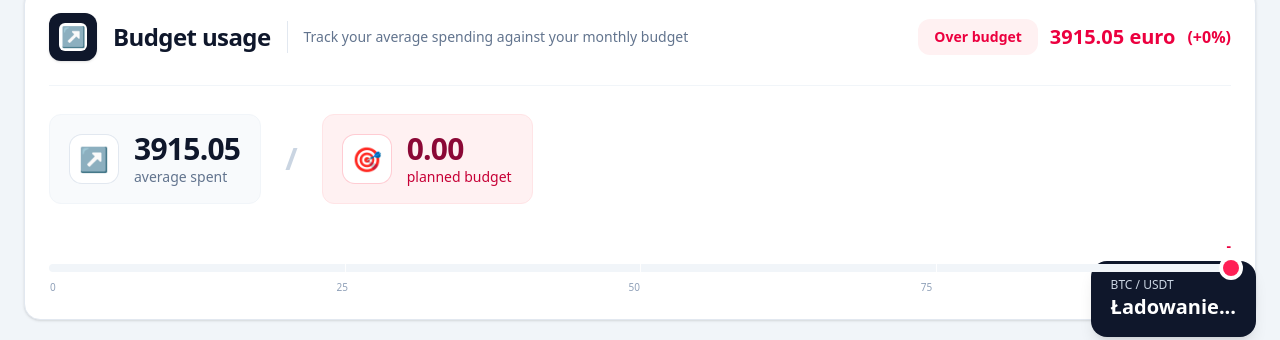
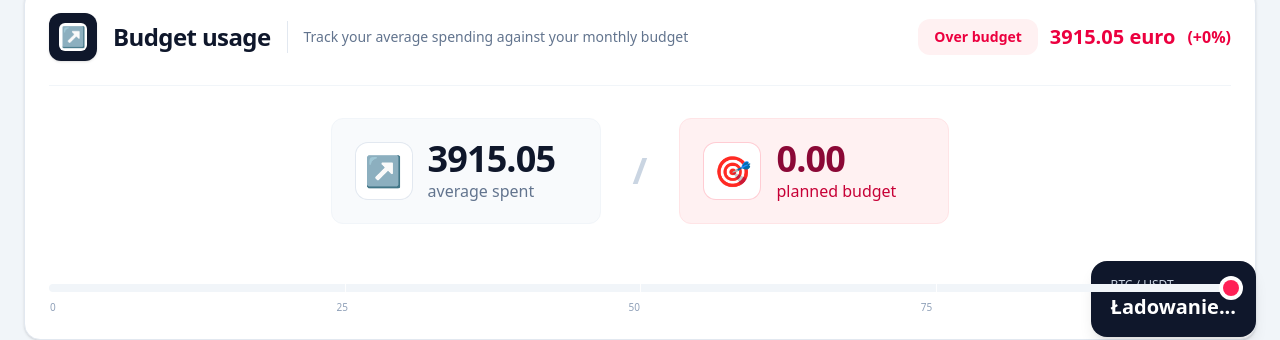
Before and after one commit to oleksaGrzegorz/budget-app, a React (Vite) app: page / in a window 1280 px wide. Shown: the part 399-739 px from the top of the page. Built offline with nearby package versions, Linux system fonts and the light colour scheme; no server answers.

Commit message:
refactor: enhance layout and styling of BudgetUsageSummary component for improved visuals and responsiveness

```diff
--- a/src/components/BudgetUsageSummary/BudgetUsageSummary.tsx
+++ b/src/components/BudgetUsageSummary/BudgetUsageSummary.tsx
@@ -30,7 +30,6 @@ export const BudgetUsageSummary = ({
       : null;
 
   const remaining = plannedBudget - spentAverage;
-
   const isOverBudget = remaining < 0;
 
   const overPercent =
@@ -109,44 +108,44 @@ export const BudgetUsageSummary = ({
         </div>
       </div>
 
-      <div className="mt-7 flex flex-col gap-4 sm:flex-row sm:flex-wrap sm:items-center sm:gap-6">
-        <div className="flex w-full items-center gap-4 rounded-xl border border-slate-100 bg-slate-50 px-4 py-4 sm:w-auto sm:px-5">
-          <div className="flex h-11 w-11 shrink-0 items-center justify-center rounded-xl bg-white text-2xl text-slate-500 ring-1 ring-slate-200 sm:h-12 sm:w-12">
+      <div className="mt-8 flex flex-col gap-4 lg:flex-row lg:items-center lg:justify-center lg:gap-8">
+        <div className="flex w-full items-center gap-4 rounded-xl border border-slate-100 bg-slate-50 px-4 py-4 sm:px-5 lg:w-auto lg:min-w-[270px] lg:px-6 lg:py-5">
+          <div className="flex h-11 w-11 shrink-0 items-center justify-center rounded-xl bg-white text-2xl text-slate-500 ring-1 ring-slate-200 sm:h-12 sm:w-12 lg:h-14 lg:w-14 lg:text-3xl">
             ↗
           </div>
 
           <div>
-            <div className="text-2xl font-bold tracking-tight text-slate-900 sm:text-3xl">
+            <div className="text-2xl font-bold tracking-tight text-slate-900 sm:text-3xl lg:text-4xl">
               {spentAverage.toFixed(2)}
             </div>
 
-            <div className="text-sm font-medium text-slate-500">
+            <div className="text-sm font-medium text-slate-500 lg:text-base">
               average spent
             </div>
           </div>
         </div>
 
-        <div className="hidden text-3xl font-semibold text-slate-300 sm:block">
+        <div className="hidden text-4xl font-semibold text-slate-300 lg:block">
           /
         </div>
 
         <div
-          className={`flex w-full items-center gap-4 rounded-xl border px-4 py-4 sm:w-auto sm:px-5 ${plannedStyles.box}`}
+          className={`flex w-full items-center gap-4 rounded-xl border px-4 py-4 sm:px-5 lg:w-auto lg:min-w-[270px] lg:px-6 lg:py-5 ${plannedStyles.box}`}
         >
           <div
-            className={`flex h-11 w-11 shrink-0 items-center justify-center rounded-xl bg-white text-2xl ring-1 sm:h-12 sm:w-12 ${plannedStyles.icon}`}
+            className={`flex h-11 w-11 shrink-0 items-center justify-center rounded-xl bg-white text-2xl ring-1 sm:h-12 sm:w-12 lg:h-14 lg:w-14 lg:text-3xl ${plannedStyles.icon}`}
           >
             🎯
           </div>
 
           <div>
             <div
-              className={`text-2xl font-bold tracking-tight sm:text-3xl ${plannedStyles.value}`}
+              className={`text-2xl font-bold tracking-tight sm:text-3xl lg:text-4xl ${plannedStyles.value}`}
             >
               {plannedBudget.toFixed(2)}
             </div>
 
-            <div className={`text-sm font-medium ${plannedStyles.label}`}>
+            <div className={`text-sm font-medium lg:text-base ${plannedStyles.label}`}>
               planned budget
             </div>
           </div>
@@ -162,9 +161,7 @@ export const BudgetUsageSummary = ({
                 : "text-slate-700"
             }`}
           >
-            {usagePercent !== null
-              ? `${usagePercent}%`
-              : "-"}
+            {usagePercent !== null ? `${usagePercent}%` : "-"}
           </span>
         </div>
 
```
